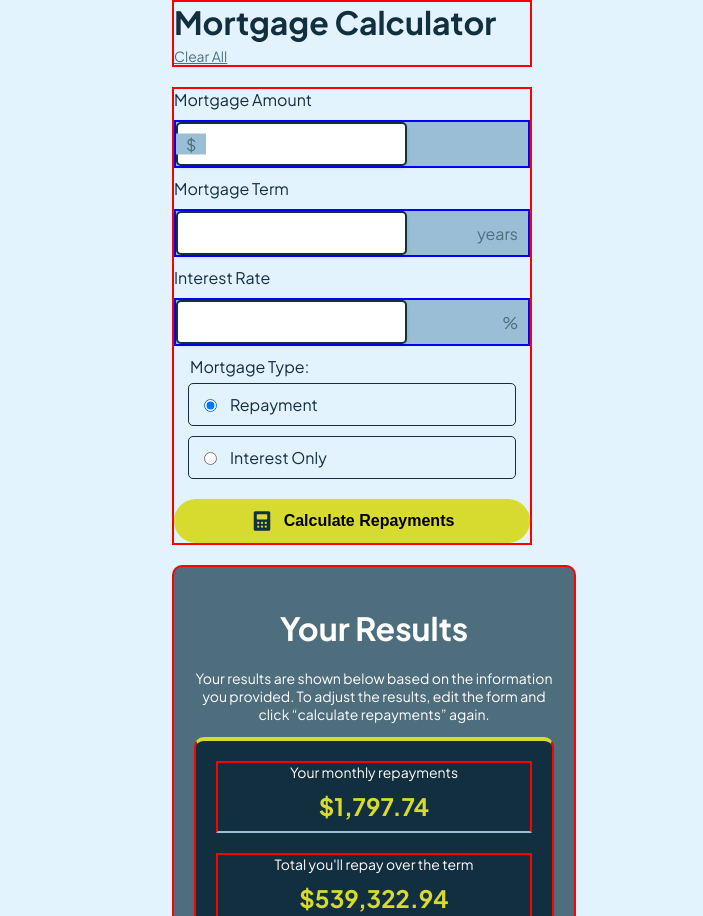
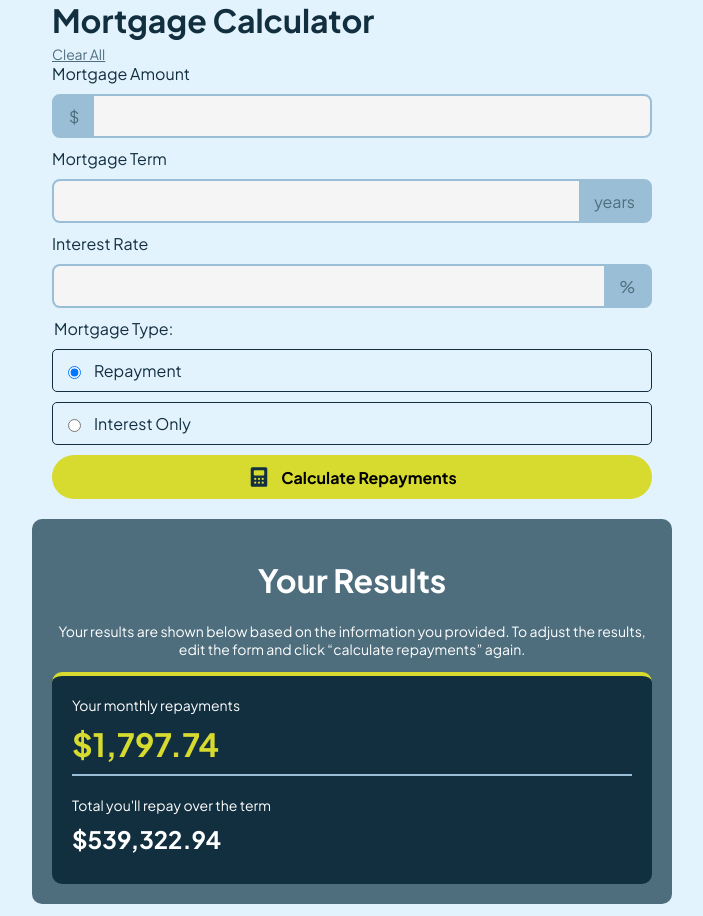
Before and after one commit to 0300hrs/mortgage-repayment-calculator, a plain HTML site: page index.html in a window 1280 px wide. Shown: the top 916 px of the page, without its empty margins (288-991 px from the left). Drawn offline with Linux system fonts and the light colour scheme.

Commit message:
design changes

```diff
--- a/index.html
+++ b/index.html
@@ -14,6 +14,7 @@
   </head>
   <body>
     <main class="container">
+      <div class="section">
         <div class="header">
           <h1>Mortgage Calculator</h1>
           <a href="index.html">Clear All</a>
@@ -37,7 +38,7 @@
             <span class="input-suffix">%</span>
           </div>
 
-        <fieldset>
+          <div class="mortgage_type">
             <legend>Mortgage Type:</legend>
             <label for="repayment">
               <input
@@ -58,11 +59,12 @@
               />
               <span>Interest Only</span>
             </label>
-        </fieldset>
+          </div>
           <button type="submit">
             <img src="./assets/images/icon-calculator.svg" alt="Calculate" />
             <span>Calculate Repayments</span>
           </button>
+        </div>
       </div>
 
       <div class="resultsec rsection">
@@ -73,7 +75,7 @@
           again.
         </p>
         <div class="results">
-          <div class="result-item">
+          <div class="result-item first">
             <span>Your monthly repayments</span>
             <span id="ymp">$1,797.74</span>
           </div>
--- a/style.css
+++ b/style.css
@@ -13,13 +13,23 @@ body {
 }
 
 .container {
-  width: 360px;
+  /* width: 360px; */
+  width: 600px;
   display: flex;
   flex-direction: column;
+  justify-content: center;
+  align-items: center;
   gap: 20px;
 }
 
+.section {
+  width: 100%;
+  display: flex;
+  flex-direction: column;
+  align-items: center;
+
   .header {
+    width: 100%;
     display: flex;
     flex-direction: column;
     align-items: flex-start;
@@ -36,49 +46,47 @@ body {
       color: #4e6e7e;
     }
   }
+}
 
 .input-section {
+  width: 100%;
   display: flex;
   flex-direction: column;
   gap: 10px;
 }
 
 .input-group {
-  position: relative;
+  display: flex;
   background-color: #9abed5;
-  border: 2px solid blue;
+  border: 2px solid #9abed5;
+  overflow: hidden;
+  border-radius: 8px;
+  align-items: center;
+  justify-content: center;
+}
+
+.input-group:focus-within {
+  box-shadow: 0 2px 4px rgba(0, 0, 0, 0.1);
 }
 
 .input-prefix,
 .input-suffix {
-  position: absolute;
-  top: 50%;
-  transform: translateY(-50%);
   background-color: #9abed5;
   color: #4e6e7e;
-  padding: 0 10px;
-}
-
-.input-prefix {
-  left: 0;
-}
-
-.input-suffix {
-  right: 0;
+  padding: 0 15px;
+  flex-grow: 0;
 }
 
 .input-group input {
+  all: unset;
+  background-color: whitesmoke;
+  flex-grow: 1;
   height: 40px;
   padding: 0 10px;
-  border: 2px solid #122f3f;
-  border-radius: 5px;
-  box-shadow: 0 2px 4px rgba(0, 0, 0, 0.1);
-  outline: none;
-  padding-left: 40px;
+  outline: transparent;
 }
 
-fieldset {
-  border: none;
+.mortgage_type {
   display: flex;
   flex-direction: column;
   gap: 10px;
@@ -116,6 +124,7 @@ button {
   font-size: 1em;
   font-weight: bold;
   transition: opacity 0.2s ease-in-out;
+  font-family: inherit;
 }
 
 button:hover {
@@ -123,7 +132,6 @@ button:hover {
 }
 
 .resultsec {
-  flex-direction: column;
   align-items: center;
   text-align: center;
   background-color: #4e6e7e;
@@ -131,6 +139,10 @@ button:hover {
   padding: 20px;
   border-radius: 10px;
   width: 100%;
+}
+
+.rsection {
+  /* display: none; */
 }
 
 .resultsec h1 {
@@ -155,9 +167,13 @@ button:hover {
 .result-item {
   display: flex;
   flex-direction: column;
+  align-items: start;
   gap: 10px;
+  padding-bottom: 10px;
+}
+
+.first {
   border-bottom: 2px solid #9abed5;
-  padding-bottom: 10px;
 }
 
 .result-item span:first-child {
@@ -165,11 +181,11 @@ button:hover {
 }
 
 .result-item span:last-child {
-  font-size: 1.5em;
+  font-size: 1.5rem;
   font-weight: bold;
+}
+
+#ymp {
+  font-size: 2rem;
   color: #d7da2f;
 }
-
-div {
-  border: 2px solid red;
-}
```
Lines whose indentation alone changed are shown as unchanged.
